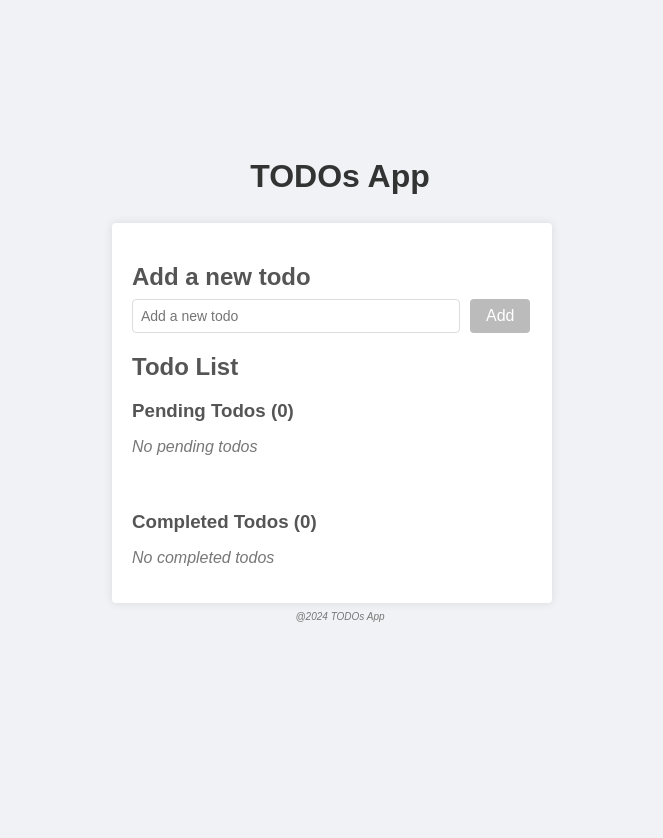
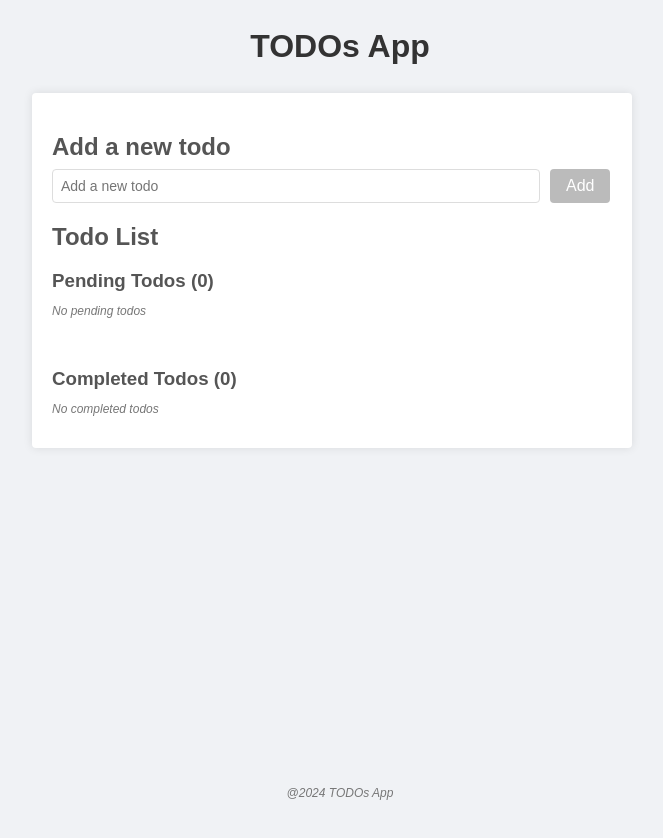
Before and after one commit to yosvelquintero/react-app, a React (Create React App) app: page / in a window 1280 px wide. Shown: the whole page, without its empty margins (308-971 px from the left). Before the commit the page ends 800 px from the top, so only its background shows below. Built offline with nearby package versions, Linux system fonts and the light colour scheme.

Commit message:
Refactor: Update styles

```diff
--- a/src/App.css
+++ b/src/App.css
@@ -27,39 +27,42 @@ body {
   background-color: var(--background-color);
   margin: 0;
   padding: 0;
+}
+
+.container {
   display: flex;
-  justify-content: center;
-  align-items: center;
-  height: 100vh;
+  flex-direction: column;
+  min-height: 100vh;
+  width: 100%;
+  max-width: 600px;
+  margin: 0 auto;
+  padding: var(--padding-medium);
 }
 
 header,
 footer {
+  flex-shrink: 0;
   width: 100%;
   padding: var(--padding-small);
   text-align: center;
   background-color: transparent;
   color: var(--text-color-primary);
-  margin-bottom: var(--padding-medium);
-}
-
-header h1,
-footer p {
-  margin: 0;
-}
-
-footer p {
-  font-size: 10px;
 }
 
 h1 {
   color: var(--text-color-primary);
   text-align: center;
+  margin: 0;
   margin-bottom: var(--padding-medium);
 }
 
+main {
+  flex: 1 0 auto;
+}
+
 h2,
-h3 {
+h3,
+h4 {
   color: var(--text-color-secondary);
   margin-bottom: var(--padding-small);
 }
@@ -67,15 +70,23 @@ h3 {
 p {
   color: var(--text-color-muted);
   font-style: italic;
+  font-size: 12px;
+}
+
+p.error {
+  color: var(--button-color-delete);
 }
 
 .todo-app {
-  background-color: #fff;
+  background-color: var(--text-color-white);
   border-radius: var(--border-radius);
   padding: var(--padding-medium);
   box-shadow: var(--box-shadow);
-  width: 400px;
-  max-width: 100%;
+  margin: 0 auto;
+
+  @media screen and (max-width: 400px) {
+    padding: var(--padding-small);
+  }
 }
 
 input[type='text'] {
@@ -99,6 +110,10 @@ button {
 button.add:disabled {
   background-color: var(--button-color-disabled);
   cursor: not-allowed;
+
+  &:hover {
+    background-color: var(--button-color-disabled);
+  }
 }
 
 button.add:not(:disabled):hover {
@@ -155,10 +170,6 @@ span {
   color: var(--text-color-primary);
 }
 
-s {
-  color: var(--completed-text-color);
-}
-
 .completed-todo {
   text-decoration: line-through;
   color: var(--completed-text-color);
```
